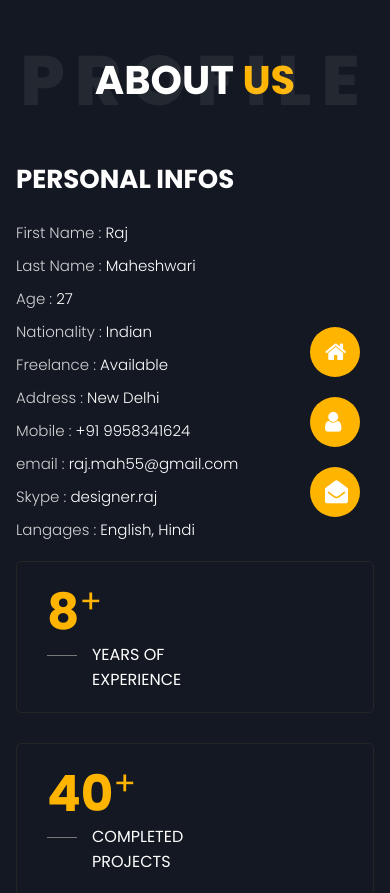
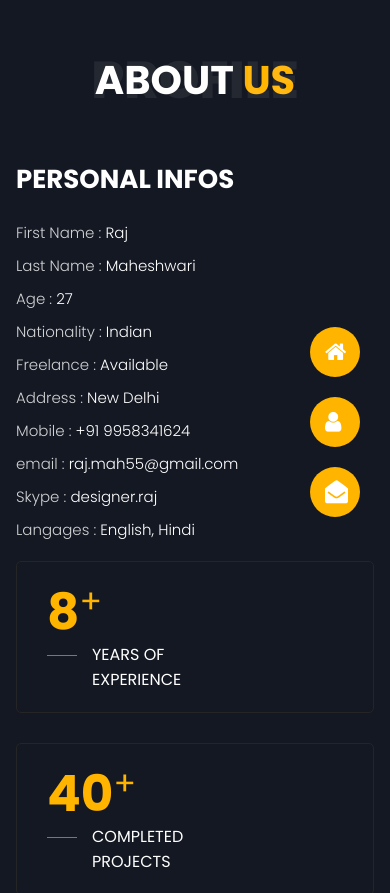
Before and after one commit to codesupports/rajmaheshwari, a React (Vite) app: page /#/about in a window 390 px wide. Shown: the top 893 px of the page. Built offline with nearby package versions, Linux system fonts and the light colour scheme; a web font is replaced by a local one.

Commit message:
third commit

```diff
--- a/src/Common.scss
+++ b/src/Common.scss
@@ -89,7 +89,8 @@ button {
         }
 
         .heading-transparent {
-            font-size: 70px;
+            font-size: 52px;
+            letter-spacing: 0;
         }
     }
 }
```
